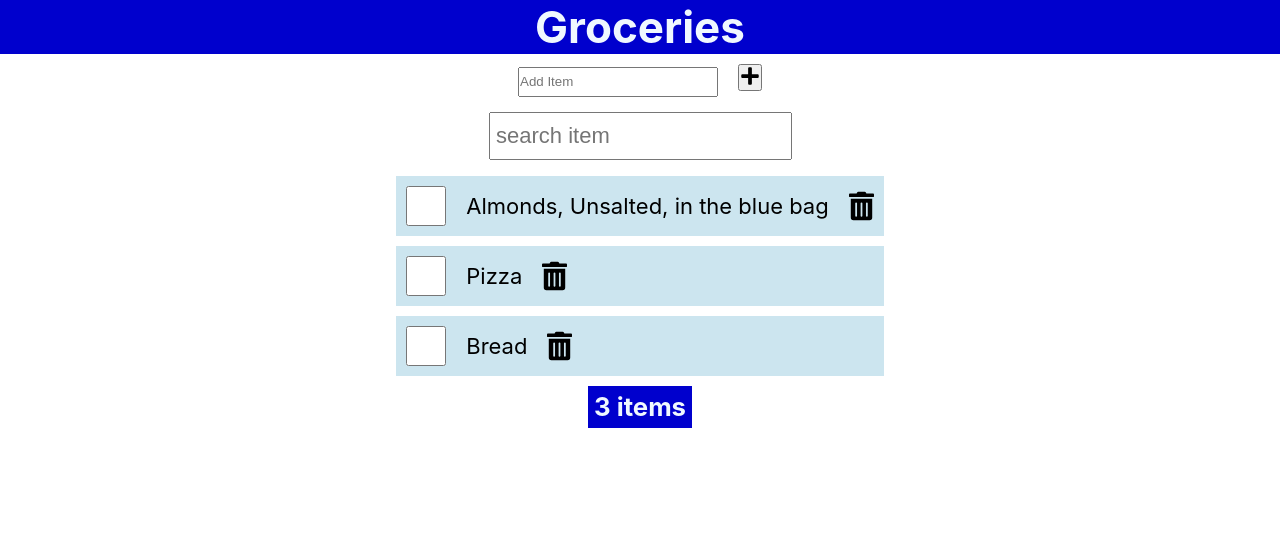
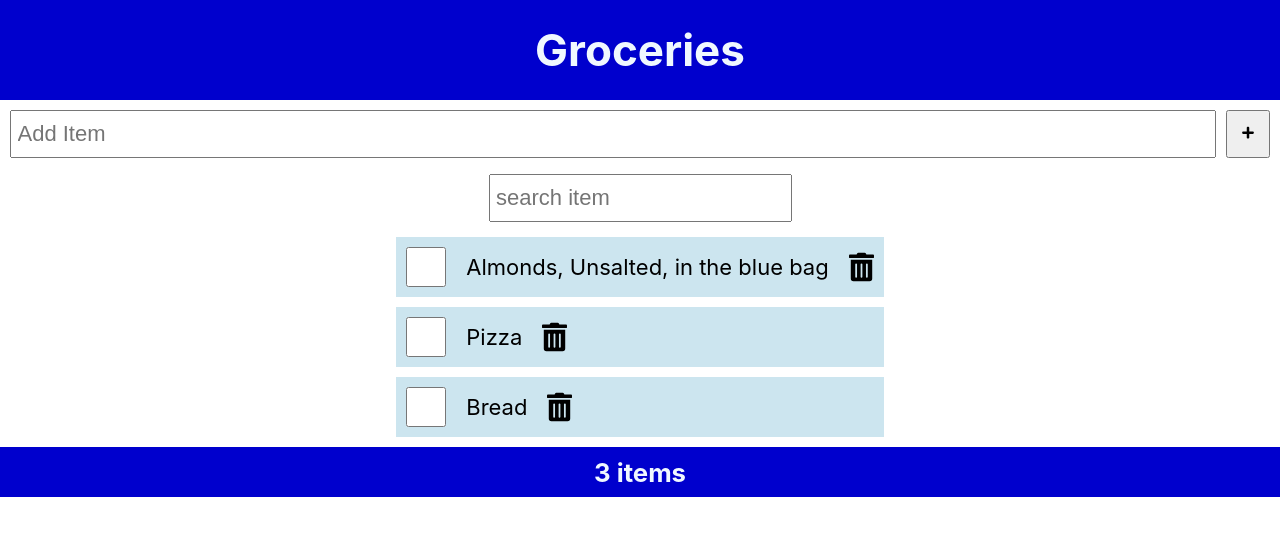
Before and after one commit to Ashwinv23/davegray_tut, a React (Create React App) app: page / in a window 1280 px wide. Shown: the top 536 px of the page. Built offline with nearby package versions, Linux system fonts and the light colour scheme; data requests are answered from the project's data file.

Commit message:
changed styling for header and add item

```diff
--- a/src/components/Content.js
+++ b/src/components/Content.js
@@ -13,7 +13,7 @@ const Content = ({ items, setItems, handleChange, handleDelete }) => {
           />
         </ul>
       ) : (
-        <p>Your list is empty !</p>
+        <p style={{ margin: "2rem 0" }}>Your list is empty !</p>
       )}
     </main>
   );
--- a/src/index.css
+++ b/src/index.css
@@ -31,15 +31,21 @@ code {
 }
 
 header {
+  display: flex;
   background-color: mediumblue;
   color: aliceblue;
   text-align: center;
   width: 100%;
   padding: 0 0.25em;
+  height: 100px;
+  align-items: center;
+  justify-content: center;
 }
 
 footer {
-  padding: 0.25em;
+  padding: 0.5em;
+  width: 100%;
+  height: 50px;
   background-color: mediumblue;
   color: aliceblue;
   display: grid;
@@ -91,20 +97,28 @@ input[type="checkbox"] {
 
 .addForm {
   padding: 10px;
+  display: flex;
+  justify-content: space-between;
+  width: 100%;
+}
+
+.addForm input[type="text"] {
+  font-size: 1rem;
+  min-height: 48px;
+  padding: 0.25rem;
 }
 
 .addForm label {
-  padding: 0 10px;
+  padding: 0 5px;
 }
 
 .addForm svg {
-  height: 20px;
-  width: 20px;
+  width: 40px;
 }
 
 .addForm input[type="text"] {
   height: 30px;
-  width: 200px;
+  width: 100%;
 }
 
 .searchForm {
```
